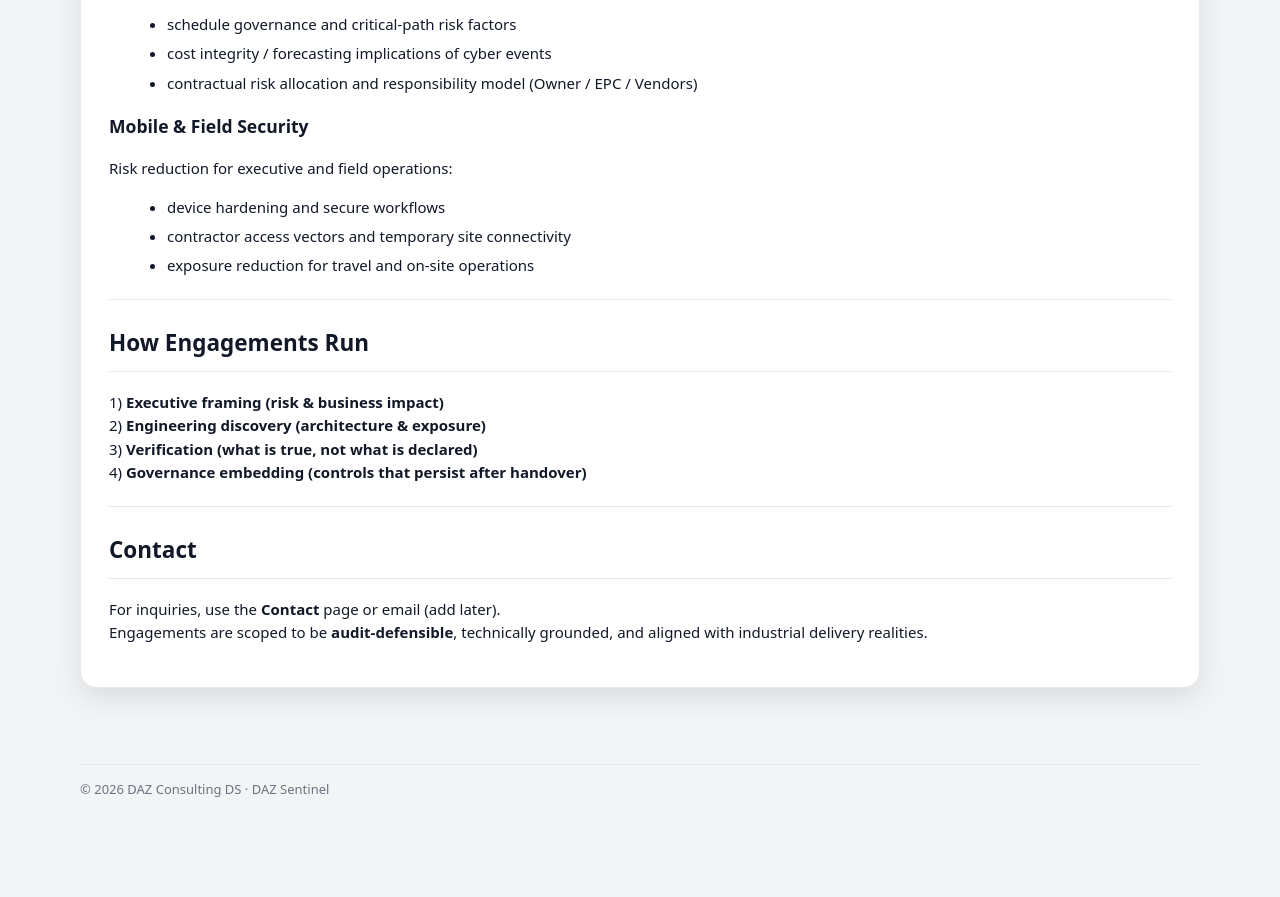
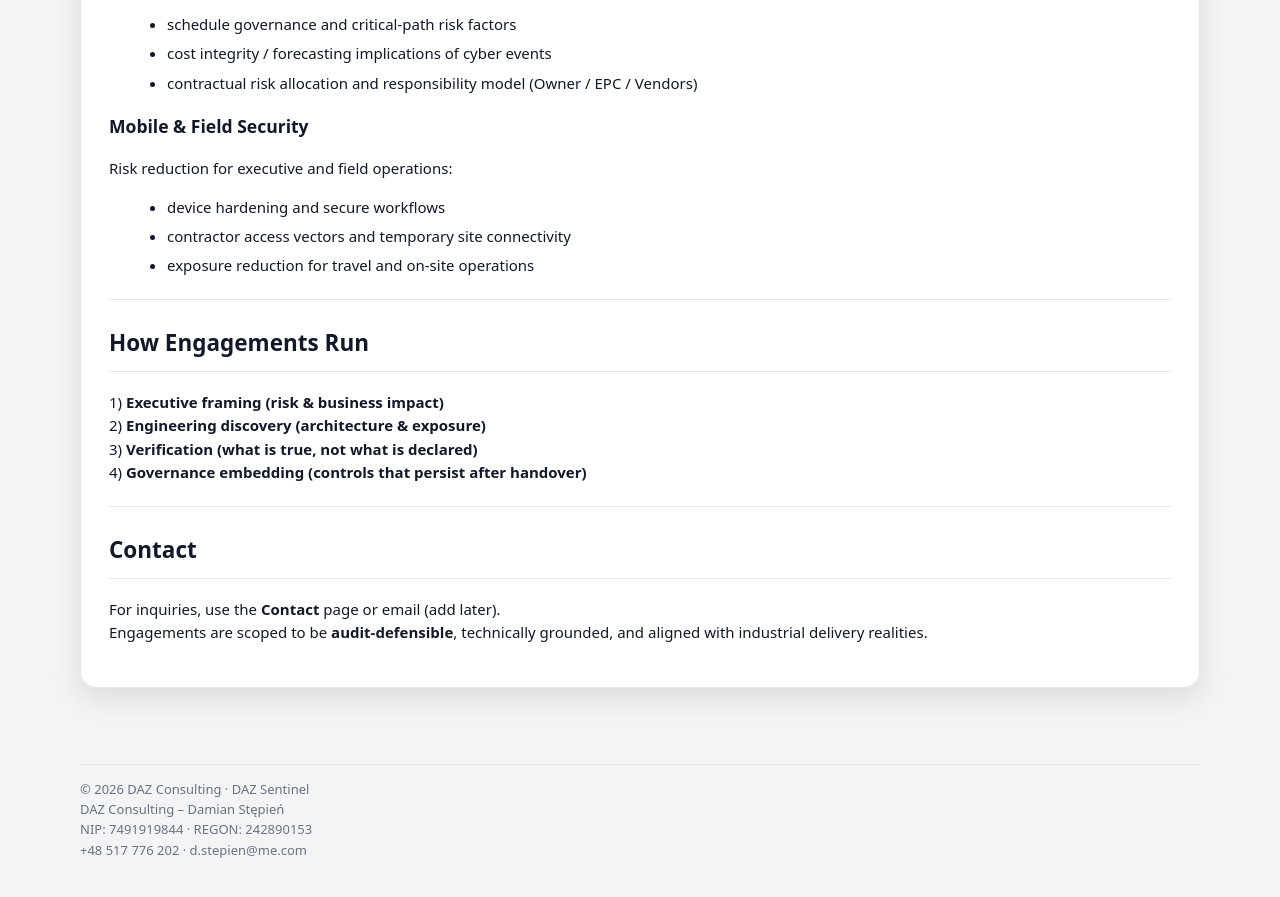
Before and after one commit to DAZDS/DAZDS.github.io, a Jekyll site: the page built from index.md, in a window 1280 px wide and 900 px high, scrolled down 1352 px. Shown: the top 897 px of the window. Built offline with Jekyll 4.4.1, drawn with Linux system fonts in a browser that asks for light colours; before the commit the page ends 2191 px from its top, so only the background shows below that.

Commit message:
Update page.html

```diff
--- a/_layouts/page.html
+++ b/_layouts/page.html
@@ -58,7 +58,13 @@
     <footer class="daz-footer">
       <div class="daz-shell">
         <div class="daz-footer-line">
-          © {{ "now" | date: "%Y" }} DAZ Consulting DS · DAZ Sentinel
+          © {{ "now" | date: "%Y" }} DAZ Consulting · DAZ Sentinel
+        </div>
+
+        <div class="daz-footer-contact">
+          DAZ Consulting – Damian Stępień<br>
+          NIP: 7491919844 · REGON: 242890153<br>
+          +48 517 776 202 · d.stepien@me.com
         </div>
       </div>
     </footer>
```
